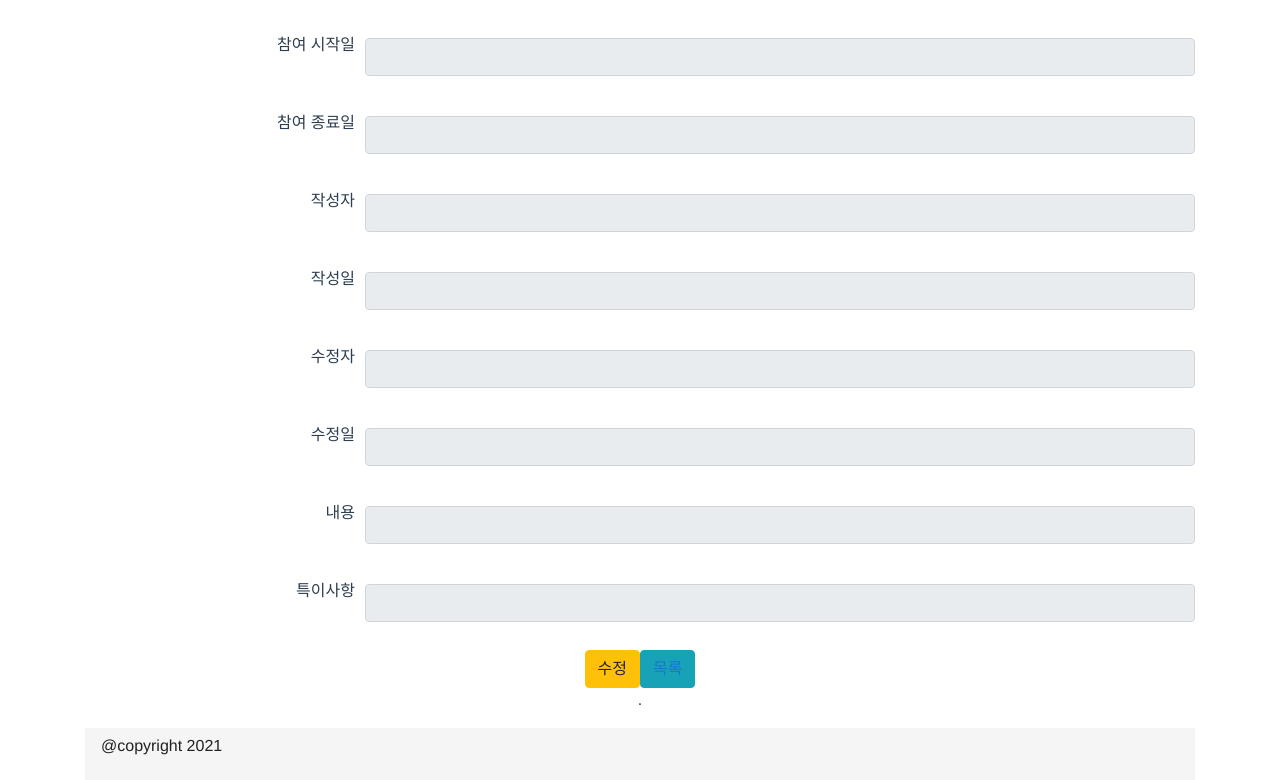
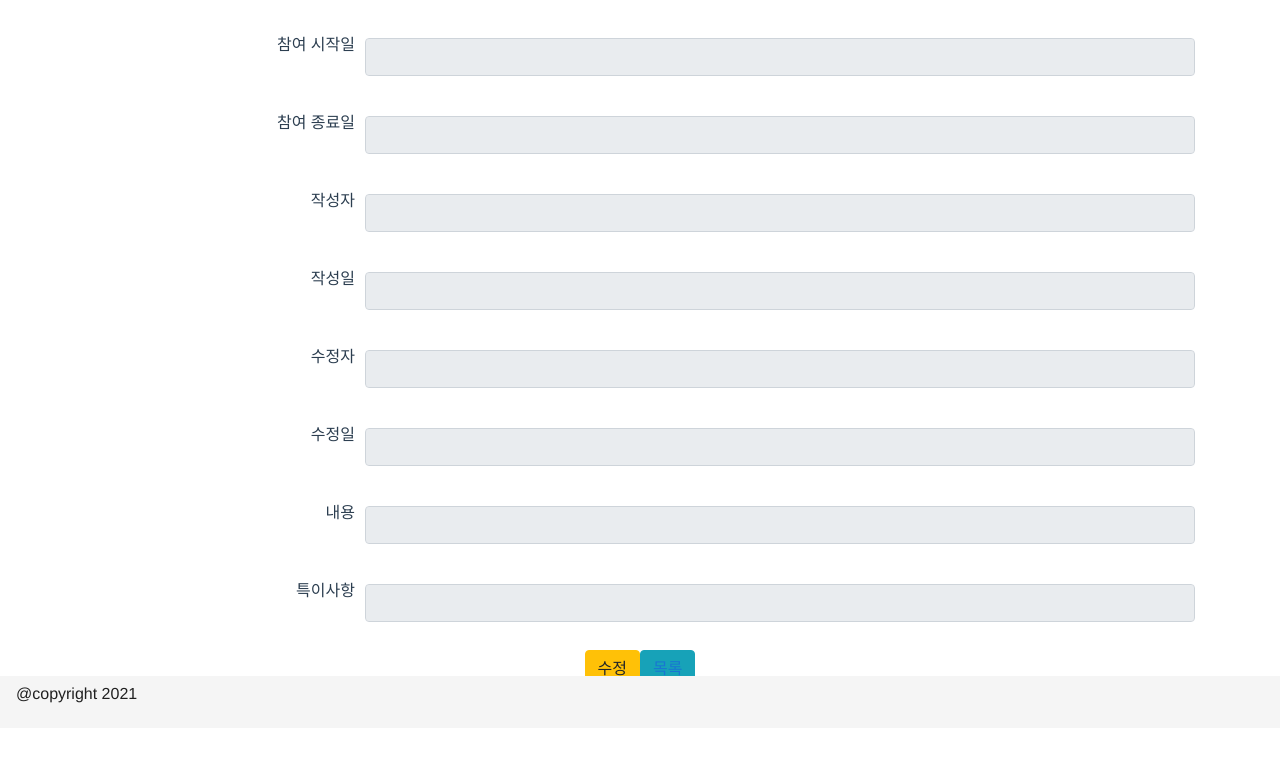
Before and after one commit to DaeunKwon/RM, a Vue app in the folder front-end/: page /prjDetail in a window 1280 px wide. Shown: the part 769-1549 px from the top of the page. After the commit the page ends 1497 px from the top, so only its background shows below. Built offline with nearby package versions, Linux system fonts and the light colour scheme; what vue-moment would draw is missing.

Commit message:
modify footer

```diff
--- a/front-end/src/views/common/90_footer.vue
+++ b/front-end/src/views/common/90_footer.vue
@@ -1,5 +1,5 @@
 <template>
-  <v-footer>
+  <v-footer absolute>
     <p>@copyright 2021</p>
   </v-footer>
 </template>
```
